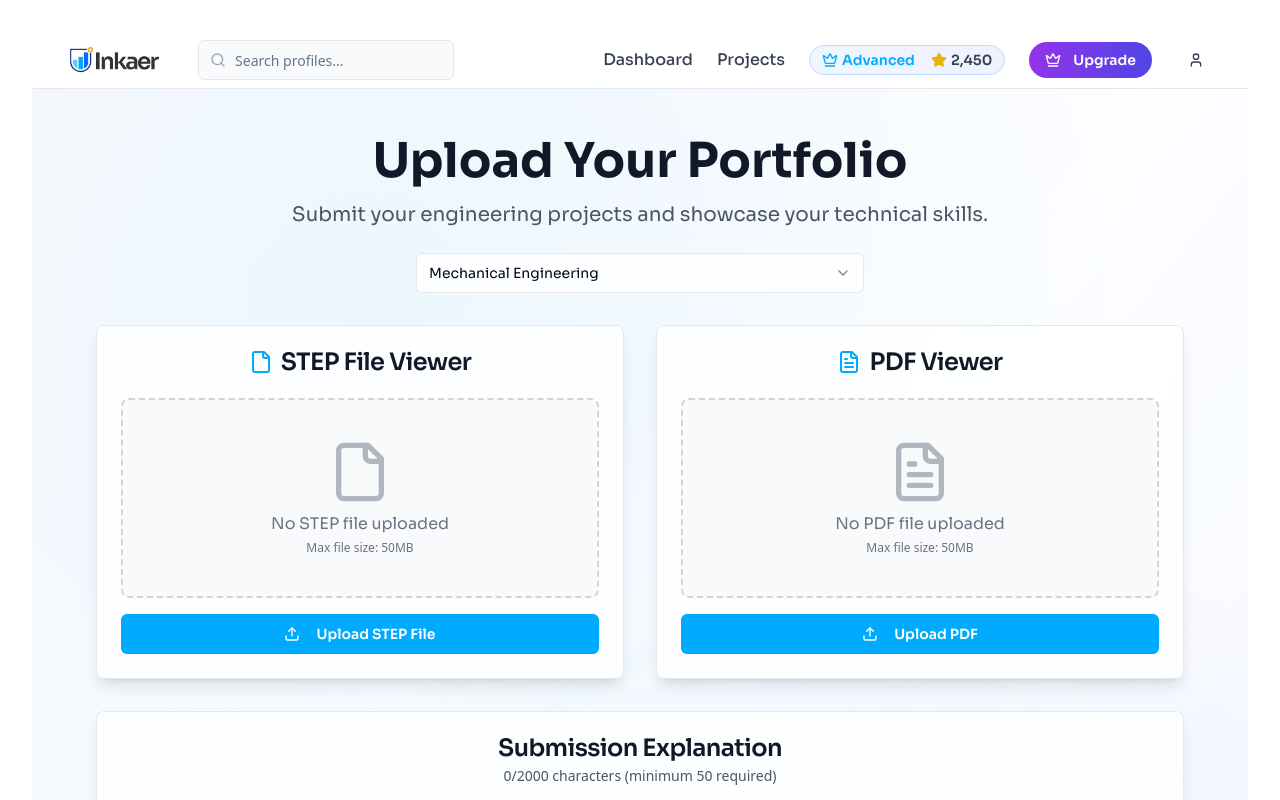
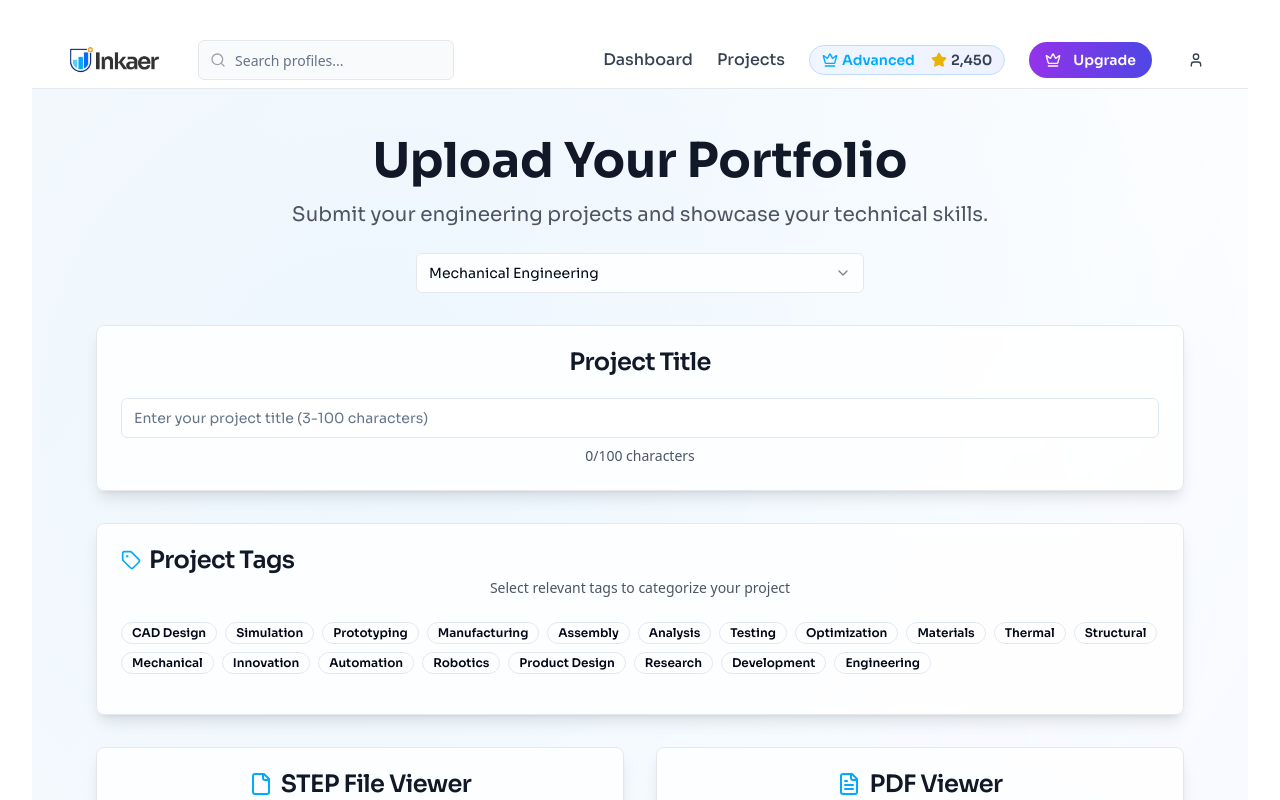
Before and after one commit to 3ONs-Connect-Inc/inkaer, a React (Vite) app: page /upload-portfolio in a window 1280 px wide. Shown: the top 800 px of the page. Built offline with nearby package versions, Linux system fonts and the light colour scheme; a web font is replaced by a local one.

Commit message:
Add title and tags to upload portfolio
Added input field for portfolio project title and a tag selection feature to the /upload-portfolio page.

```diff
--- a/src/pages/UploadPortfolio.tsx
+++ b/src/pages/UploadPortfolio.tsx
@@ -7,17 +7,22 @@ import { ChatInput } from '@/components/ui/chat-input';
 import { Card, CardContent, CardHeader, CardTitle } from '@/components/ui/card';
 import { Select, SelectContent, SelectItem, SelectTrigger, SelectValue } from '@/components/ui/select';
 import { Alert, AlertDescription } from '@/components/ui/alert';
-import { Upload, FileText, File, AlertTriangle, X } from 'lucide-react';
+import { Input } from '@/components/ui/input';
+import { Badge } from '@/components/ui/badge';
+import { Upload, FileText, File, AlertTriangle, X, Tag } from 'lucide-react';
 import { toast } from 'sonner';
 
 const UploadPortfolio = () => {
   const [stepFile, setStepFile] = useState<File | null>(null);
   const [pdfFile, setPdfFile] = useState<File | null>(null);
+  const [title, setTitle] = useState('');
   const [explanation, setExplanation] = useState('');
   const [selectedDomain, setSelectedDomain] = useState('mechanical');
+  const [selectedTags, setSelectedTags] = useState<string[]>([]);
   const [errors, setErrors] = useState({
     stepFile: '',
     pdfFile: '',
+    title: '',
     explanation: '',
     general: ''
   });
@@ -35,10 +40,18 @@ const UploadPortfolio = () => {
     { value: 'aerospace', label: 'Aerospace', available: false },
   ];
 
+  const predefinedTags = [
+    'CAD Design', 'Simulation', 'Prototyping', 'Manufacturing', 'Assembly',
+    'Analysis', 'Testing', 'Optimization', 'Materials', 'Thermal',
+    'Structural', 'Mechanical', 'Innovation', 'Automation', 'Robotics',
+    'Product Design', 'Research', 'Development', 'Engineering'
+  ];
+
   const clearErrors = () => {
     setErrors({
       stepFile: '',
       pdfFile: '',
+      title: '',
       explanation: '',
       general: ''
     });
@@ -116,6 +129,7 @@ const UploadPortfolio = () => {
     const newErrors = {
       stepFile: '',
       pdfFile: '',
+      title: '',
       explanation: '',
       general: ''
     };
@@ -126,6 +140,14 @@ const UploadPortfolio = () => {
 
     if (!pdfFile) {
       newErrors.pdfFile = 'PDF file is required';
+    }
+
+    if (!title.trim()) {
+      newErrors.title = 'Project title is required';
+    } else if (title.trim().length < 3) {
+      newErrors.title = 'Title must be at least 3 characters long';
+    } else if (title.trim().length > 100) {
+      newErrors.title = 'Title must not exceed 100 characters';
     }
 
     if (!explanation.trim()) {
@@ -160,12 +182,14 @@ const UploadPortfolio = () => {
       }
 
       toast.success('Project submitted successfully!');
-      console.log('Submitting project:', { stepFile, pdfFile, explanation, domain: selectedDomain });
+      console.log('Submitting project:', { stepFile, pdfFile, title, explanation, domain: selectedDomain, tags: selectedTags });
 
       // Reset form on success
       setStepFile(null);
       setPdfFile(null);
+      setTitle('');
       setExplanation('');
+      setSelectedTags([]);
 
     } catch (error) {
       const errorMessage = error instanceof Error ? error.message : 'An unexpected error occurred';
@@ -184,6 +208,14 @@ const UploadPortfolio = () => {
       setPdfFile(null);
       setErrors(prev => ({ ...prev, pdfFile: '' }));
     }
+  };
+
+  const toggleTag = (tag: string) => {
+    setSelectedTags(prev =>
+      prev.includes(tag)
+        ? prev.filter(t => t !== tag)
+        : [...prev, tag]
+    );
   };
 
   return (
@@ -235,6 +267,75 @@ const UploadPortfolio = () => {
                 </Select>
               </div>
             </div>
+
+            {/* Project Title */}
+            <Card className={`bg-white/80 backdrop-blur-sm border-gray-200 shadow-lg mb-8 ${errors.title ? 'border-red-300' : ''}`}>
+              <CardHeader>
+                <CardTitle className="font-sora text-gray-900">Project Title</CardTitle>
+              </CardHeader>
+              <CardContent>
+                {errors.title && (
+                  <Alert variant="destructive" className="mb-4">
+                    <AlertTriangle className="h-4 w-4" />
+                    <AlertDescription>{errors.title}</AlertDescription>
+                  </Alert>
+                )}
+                <Input
+                  value={title}
+                  onChange={(e) => setTitle(e.target.value)}
+                  placeholder="Enter your project title (3-100 characters)"
+                  className="font-sora"
+                  disabled={isSubmitting}
+                  maxLength={100}
+                />
+                <p className="text-sm text-gray-600 mt-2">
+                  {title.length}/100 characters
+                </p>
+              </CardContent>
+            </Card>
+
+            {/* Project Tags */}
+            <Card className="bg-white/80 backdrop-blur-sm border-gray-200 shadow-lg mb-8">
+              <CardHeader>
+                <CardTitle className="font-sora text-gray-900 flex items-center gap-2">
+                  <Tag className="w-5 h-5 text-inkaer-blue" />
+                  Project Tags
+                </CardTitle>
+                <p className="text-sm text-gray-600">
+                  Select relevant tags to categorize your project
+                </p>
+              </CardHeader>
+              <CardContent>
+                <div className="flex flex-wrap gap-2 mb-4">
+                  {predefinedTags.map((tag) => (
+                    <Badge
+                      key={tag}
+                      variant={selectedTags.includes(tag) ? "default" : "outline"}
+                      className={`cursor-pointer transition-colors font-sora ${
+                        selectedTags.includes(tag)
+                          ? 'bg-inkaer-blue hover:bg-inkaer-dark-blue text-white'
+                          : 'hover:bg-inkaer-blue hover:text-white'
+                      }`}
+                      onClick={() => toggleTag(tag)}
+                    >
+                      {tag}
+                    </Badge>
+                  ))}
+                </div>
+                {selectedTags.length > 0 && (
+                  <div className="mt-4 p-3 bg-gray-50 rounded-lg">
+                    <p className="text-sm font-medium text-gray-700 mb-2">Selected tags:</p>
+                    <div className="flex flex-wrap gap-1">
+                      {selectedTags.map((tag) => (
+                        <Badge key={tag} className="bg-inkaer-blue text-white font-sora">
+                          {tag}
+                        </Badge>
+                      ))}
+                    </div>
+                  </div>
+                )}
+              </CardContent>
+            </Card>
 
             {/* General Error Alert */}
             {errors.general && (
```
